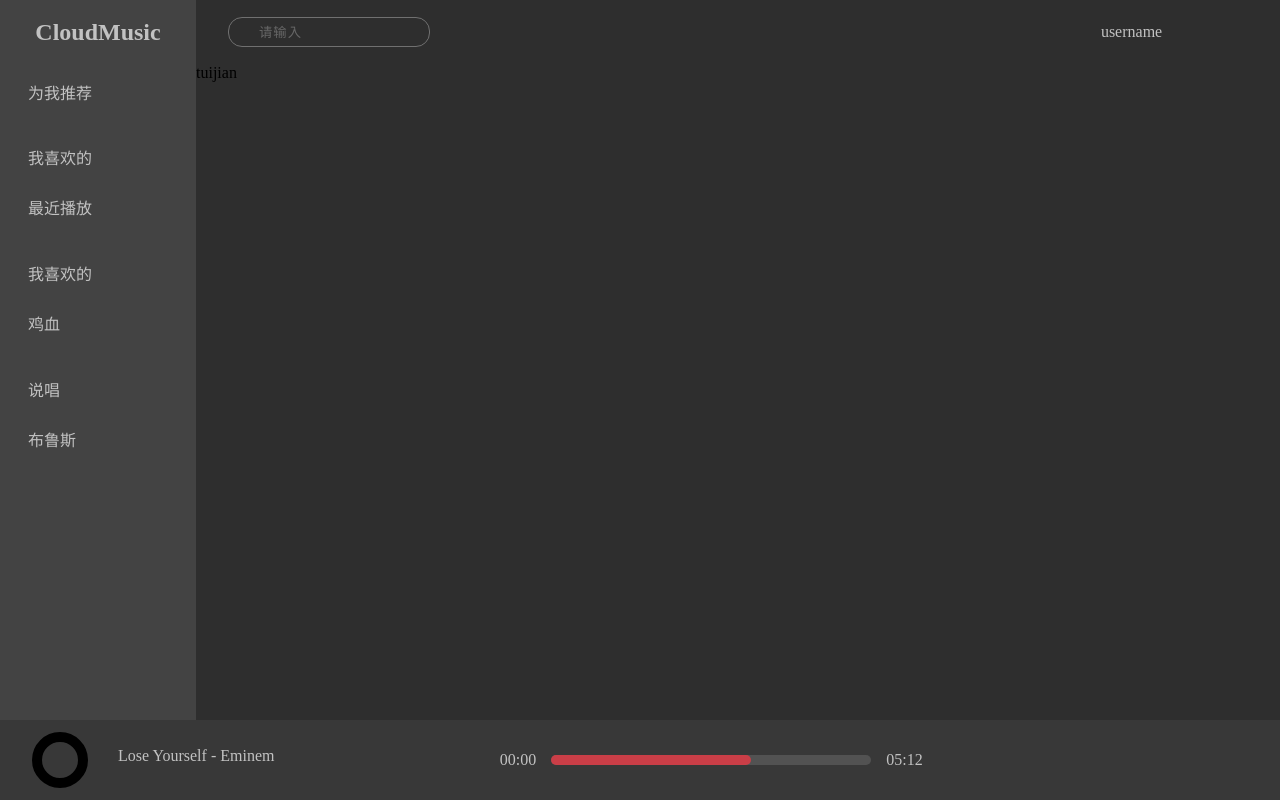
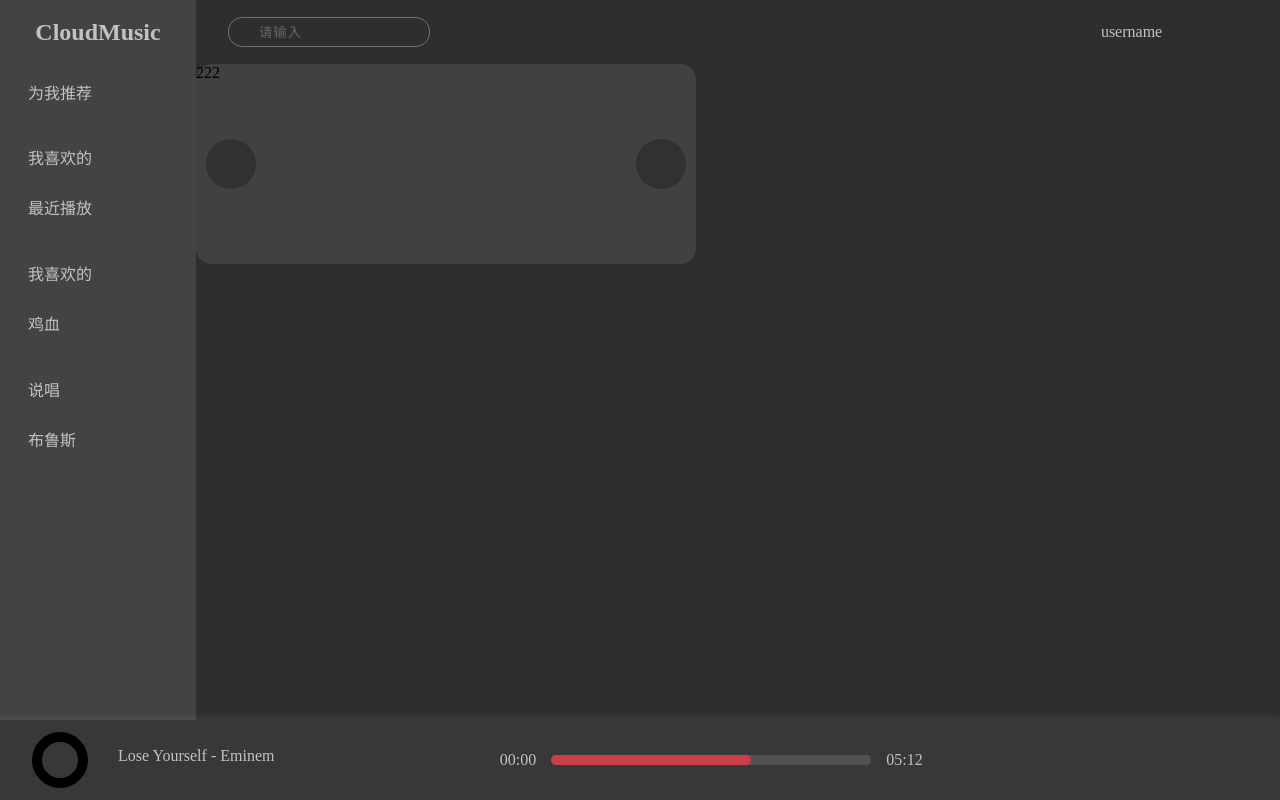
Before and after one commit to p-viki/cloudmusic-vue3-ts, a Vue app: page / in a window 1280 px wide. Built offline with nearby package versions, Linux system fonts and the light colour scheme; a small style sheet from the web is missing.

Commit message:
feat:"添加轮播图组件"

```diff
--- a/src/components/NavBar/index.vue
+++ b/src/components/NavBar/index.vue
@@ -39,9 +39,14 @@ const keyword = ref('')
         line-height: 64px;
         span {
             margin-right: 20px;
+            cursor: pointer;
         }
         .iconfont {
             font-size: 20px;
+            cursor: pointer;
+        }
+        .iconfont:hover {
+            color: var(--theme-hover-color);
         }
     }
 }
--- a/src/components/PlayerBar/index.vue
+++ b/src/components/PlayerBar/index.vue
@@ -58,6 +58,7 @@
         display: flex;
         justify-content: space-between;
         align-items: center;
+        box-shadow: 0px -1px 5px 1px #dadada1c;
         .iconfont {
             cursor: pointer;
         }
--- /dev/null
+++ b/src/components/Swiper/index.vue
@@ -0,0 +1,182 @@
+<template>
+    <div :id="swiperId" class="swiper-wrapper" :style="computedStyle">
+        <div ref="swiperContent" :class="{'swiper-content': true, 'swiper-content__nodrog': !isDragging}" :style="computedContentStyle" draggable>
+            <slot></slot>
+        </div>
+        <div class="swiper-handle swiper-handle__pre" @click="changeIndex(-1)"></div>
+        <div class="swiper-handle swiper-handle__next" @click="changeIndex(1)"></div>
+        <div class="swiper-pagination">
+
+        </div>
+    </div>
+</template>
+
+<script setup>
+import { computed, defineEmits, defineProps, onMounted, ref } from 'vue';
+const props = defineProps({
+    swiperId: {
+        type: String,
+        required: true
+    },
+    width: {
+        type: String,
+    },
+    height: {
+        type: String,
+    },
+    direction: {
+        type: String,
+        required: false,
+        default() {
+            return 'horizon'
+        }
+    },
+    autoplay: {
+        type: Boolean,
+        default() {
+            return true
+        }
+    },
+    duration: {
+        type: Number,
+        default() {
+            return 4000
+        }
+    },
+    draggable: {
+        type: Boolean,
+        default() {
+            return false
+        }
+    }
+});
+
+const computedStyle = computed(() => {
+    return {
+        width: props.width ? props.width + 'px' : '100%',
+        height: props.height + 'px',
+    }
+})
+const computedContentStyle = computed(() => {
+    return {
+        'flex-direction': props.direction === 'horizon' ? 'row' : 'column'
+    }
+})
+
+const activeIndex = ref(0)
+const itemLength = ref(0)
+const swiperContent = ref(null)
+const beforeOffset = ref(0)
+const changeIndex = (step) => {
+    console.log(activeIndex.value === itemLength.value);
+    if ((activeIndex.value === 0 && step < 0) || (activeIndex.value === itemLength.value - 1 && step > 0)) {
+        return
+    }
+    activeIndex.value = activeIndex.value + step
+    swiperContent.value.style.transform = `translate(-${activeIndex.value * props.width}px)`
+    beforeOffset.value = -activeIndex.value * props.width
+}
+
+const isDragging = ref(false);
+const startX = ref(0)
+const autoplayTimer = ref(null)
+
+const initSwiper = () => {
+    const swiper = document.getElementById(props.swiperId)
+    const content = swiper.getElementsByClassName('swiper-content')[0]
+    const items = content.getElementsByClassName('swiper-item')
+    const pagination = swiper.getElementsByClassName('swiper-swiper')[0]
+
+    itemLength.value = items.length
+    content.style.width = `${items.length * props.width}px`
+
+    for(let item of items) {
+        item.style = `
+            width: ${props.width ? props.width + 'px' : '100%'};
+            height: ${props.height + 'px'};
+            display: flex;
+            justify-content: center;
+            align-items: center;
+            flex-shrink: 0;
+        `
+    }
+
+    if (props.autoplay) {
+        autoplayTimer.value = setInterval(() => {
+            changeIndex(1)
+        }, props.duration)
+    }
+    if (props.draggable) {
+        swiperContent.value.addEventListener('mousedown', (event) => {
+        isDragging.value = true
+        startX.value = event.clientX - swiperContent.value.offsetLeft
+
+        const onMouseMove = (event) => {
+            if (!isDragging.value) return;
+            const x = event.clientX - startX.value;
+
+            swiperContent.value.style.transform = `translate(${beforeOffset.value + x}px)`
+        }
+        const onMouseUp = (event) => {
+            isDragging.value = false;
+            const x = event.clientX - startX.value;
+            if (x < -50) {
+                changeIndex(1)
+            }
+            if(x > 50) {
+                changeIndex(-1)
+            }
+
+            swiperContent.value.style.transform = `translate(${beforeOffset.value}px)`
+            document.removeEventListener('mousemove', onMouseMove);
+            document.removeEventListener('mouseup', onMouseUp);
+        }
+        document.addEventListener('mousemove', onMouseMove);
+        document.addEventListener('mouseup', onMouseUp);
+
+    })
+    }
+}
+
+
+
+onMounted(() => {
+    initSwiper()
+})
+</script>
+
+<style lang="less" scoped>
+.swiper {
+
+    &-wrapper {
+        overflow: hidden;
+        position: relative;
+
+    }
+    &-content {
+        display: flex;
+        cursor: grab;
+
+    }
+    &-content__nodrog{
+        transition: transform 0.5s linear;
+    }
+    &-handle {
+        position: absolute;
+        width: 50px;
+        height: 50px;
+        border-radius: 25px;
+        background: #0000003f;
+        top: 50%;
+        transform: translate(0, -25px);
+        cursor: pointer;
+        &__pre {
+            left: 10px;
+        }
+        &__next {
+            right: 10px;
+        }
+    }
+
+}
+</style>
--- a/src/pages/trending.vue
+++ b/src/pages/trending.vue
@@ -1,14 +1,41 @@
 <template>
-    <div class="trend-wrapper">tuijian</div>
+    <div class="trend-wrapper">
+        <swiper
+            swiperId="trending-top"
+            width="500"
+            height="200"
+        >
+            <div class="swiper-item">
+                <div class="swiper-item-content">111</div>
+            </div>
+            <div class="swiper-item">
+                <div class="swiper-item-content">222</div>
+            </div>
+            <div class="swiper-item">
+                <div class="swiper-item-content">333</div>
+            </div>
+            <div class="swiper-item">
+                <div class="swiper-item-content">444</div>
+            </div>
+            <div class="swiper-item">
+                <div class="swiper-item-content">555</div>
+            </div>
+        </swiper>
+    </div>
 </template>
 
-<script setup lang='ts'>
-
+<script setup>
+import swiper from "../components/Swiper/index.vue";
 </script>
 
 <style lang="less" scoped>
 .trend-wrapper {
     min-height: 100%;
-
+    .swiper-item-content {
+        width: 100%;
+        height: 100%;
+        background: #ffffff17;
+        border-radius: 16px;
+    }
 }
 </style>
```
